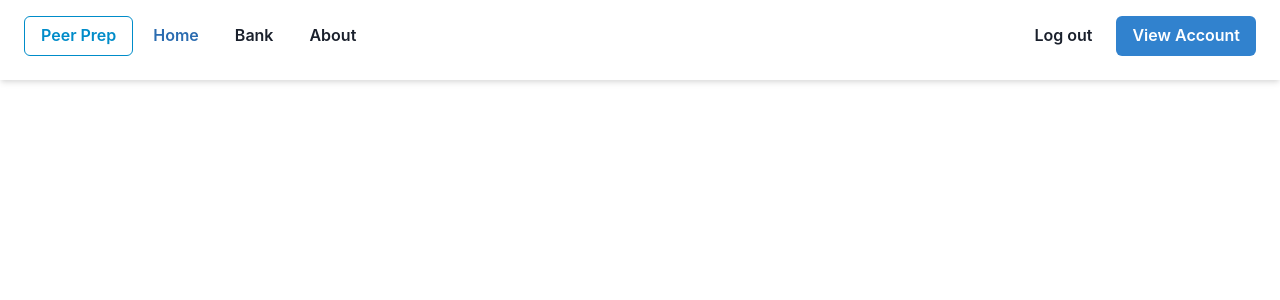
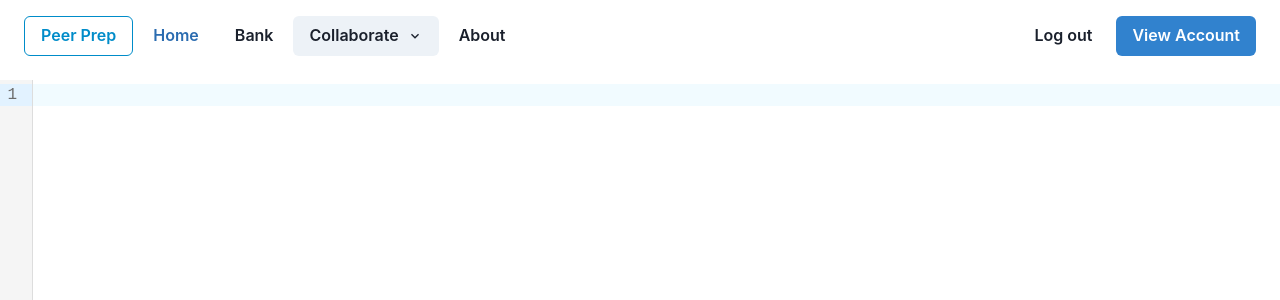
Before and after one commit to CS3219-AY2324S1/ay2324s1-course-assessment-g10, a React (Create React App) app in the folder frontend/: page / in a window 1280 px wide. Shown: the top 300 px of the page. Built offline with nearby package versions, Linux system fonts and the light colour scheme.

Commit message:
Adds collab

```diff
--- a/frontend/src/App.tsx
+++ b/frontend/src/App.tsx
@@ -1,6 +1,11 @@
-import React, { useEffect } from 'react';
-import './App.css';
-import { RouterProvider, createBrowserRouter, Navigate, Outlet } from "react-router-dom";
+import React, { useEffect } from "react";
+import "./App.css";
+import {
+  RouterProvider,
+  createBrowserRouter,
+  Navigate,
+  Outlet,
+} from "react-router-dom";
 import HomePage from "./pages/HomePage/HomePage";
 import { Navbar } from "./components/Navbar/Navbar.component";
 import BankPage from "./pages/BankPage/Bank.page";
@@ -10,20 +15,28 @@ import ViewQuestion, {
 import { Box, Center, Heading } from "@chakra-ui/react";
 import LoginPage from "./pages/LoginPage";
 import ResgistrationPage from "./pages/RegistrationPage";
-import { useSelector } from 'react-redux';
-import { clearUser, selectIsAdmin, selectIsAuthenticated, setUser } from './reducers/authSlice'
-import { useDispatch } from 'react-redux';
-import { getSessionUser } from './api/auth';
-import { useToast } from '@chakra-ui/toast';
+import { useSelector } from "react-redux";
+import {
+  clearUser,
+  selectIsAdmin,
+  selectIsAuthenticated,
+  setUser,
+} from "./reducers/authSlice";
+import { useDispatch } from "react-redux";
+import { getSessionUser } from "./api/auth";
+import { useToast } from "@chakra-ui/toast";
 import CreateQuestion from "./pages/CreateQuestionPage/CreateQuestion.page";
 import EditQuestion from "./pages/EditQuestionPage/EditQuestion.page";
+import { MatchmakeProvider } from "./contexts/matchmake.context";
 
 const NavbarWrapper = () => (
   <div>
-    <Navbar />
-    <Box width="100%" height="90vh">
-      <Outlet />
-    </Box>
+    <MatchmakeProvider>
+      <Navbar />
+      <Box width="100%" height="90vh">
+        <Outlet />
+      </Box>
+    </MatchmakeProvider>
   </div>
 );
 
@@ -43,20 +56,18 @@ const loggedInRoutes = [
   { path: "/", Component: HomePage },
   { path: "/bank", Component: BankPage },
   { path: "/view/:_id", Component: ViewQuestion, loader: qnLoader },
-  { path: "*", element: (<Navigate to="/" />) } //redirect all other routes to /
+  { path: "/collab", Component: ViewQuestion },
+  { path: "*", element: <Navigate to="/" /> }, //redirect all other routes to /
 ];
-
 
 const adminOnlyRoutes = [
   { path: "/create", Component: CreateQuestion },
   { path: "/edit/:_id", Component: EditQuestion, loader: qnLoader },
-]
-
+];
 
 let firstLoad = true;
 
 function App() {
-
   const isAuthenticated = useSelector(selectIsAuthenticated);
   const isAdmin = useSelector(selectIsAdmin);
   const dispatch = useDispatch();
@@ -68,19 +79,19 @@ function App() {
 
   useEffect(() => {
     console.log(`first load: ${firstLoad}`);
-    console.log(process.env.REACT_APP_ENV_TYPE)
-    if (process.env.REACT_APP_ENV_TYPE === 'prod') {
-      console.log('running in prod')
+    console.log(process.env.REACT_APP_ENV_TYPE);
+    if (process.env.REACT_APP_ENV_TYPE === "prod") {
+      console.log("running in prod");
     }
 
-    if (firstLoad && process.env.REACT_APP_ENV_TYPE === 'prod') {
+    if (firstLoad && process.env.REACT_APP_ENV_TYPE === "prod") {
       firstLoad = false;
       getSessionUser()
         .then((fetchedUser) => {
-          console.log(fetchedUser)
+          console.log(fetchedUser);
 
           if (!fetchedUser) {
-            console.log('no user fetched!');
+            console.log("no user fetched!");
             dispatch(clearUser()); //clear authSlice user if somehow still exists
           } else {
             dispatch(setUser(fetchedUser));
@@ -88,8 +99,8 @@ function App() {
         })
         .catch((err) => {
           toast({
-            description: 'Please login again',
-            status: 'warning',
+            description: "Please login again",
+            status: "warning",
             isClosable: true,
           });
 
@@ -98,23 +109,21 @@ function App() {
     }
   });
 
-  console.log(isAuthenticated)
+  console.log(isAuthenticated);
 
   const router = createBrowserRouter([
     {
       Component: NavbarWrapper,
-      children: isAuthenticated && isAdmin ? adminOnlyRoutes : []
+      children: isAuthenticated && isAdmin ? adminOnlyRoutes : [],
     },
     {
       Component: NavbarWrapper,
-      children: isAuthenticated ? loggedInRoutes : publicRoutes
+      children: isAuthenticated ? loggedInRoutes : publicRoutes,
     },
     { path: "*", Component: PageNotFound },
   ]);
 
-  return (
-    <RouterProvider router={router} />
-  );
+  return <RouterProvider router={router} />;
 }
 
 export default App;
--- /dev/null
+++ b/frontend/src/components/CollabEditor/CollabEditor.component.tsx
@@ -0,0 +1,52 @@
+import { useEffect } from "react";
+import { useMatchmake } from "../../contexts/matchmake.context";
+import { Navigate, useNavigate } from "react-router-dom";
+
+import * as Y from "yjs";
+import { yCollab } from "y-codemirror.next";
+import { WebrtcProvider } from "y-webrtc";
+import { Buffer } from "buffer";
+import CodeMirror from "@uiw/react-codemirror";
+
+const userColor = { color: "#30bced", light: "#30bced33" };
+
+interface CollabEditorProps {
+  isCollab?: boolean;
+  defaultValue?: string;
+}
+
+const CollabEditor = (props: CollabEditorProps) => {
+  const extensions = [];
+  const { matchedRoom } = useMatchmake();
+  if (!props.isCollab) {
+    if (!matchedRoom) return <Navigate to="/" />;
+
+    const room = Buffer.from(matchedRoom.host).toString("base64");
+
+    const ydoc = new Y.Doc();
+    const provider = new WebrtcProvider(room, ydoc);
+    const ytext = ydoc.getText();
+
+    const undoManager = new Y.UndoManager(ytext);
+
+    provider.awareness.setLocalStateField("user", {
+      name: "Anonymous " + Math.floor(Math.random() * 100),
+      color: userColor.color,
+      colorLight: userColor.light,
+    });
+
+    extensions.push(yCollab(ytext, provider.awareness, { undoManager }));
+  }
+
+  return (
+    <CodeMirror
+      value={props.defaultValue ?? ""}
+      basicSetup={true}
+      extensions={extensions}
+      width="100%"
+      height="70vh"
+    ></CodeMirror>
+  );
+};
+
+export default CollabEditor;
--- /dev/null
+++ b/frontend/src/components/MatchMakeBtn/MatchMakeBtn.component.tsx
@@ -0,0 +1,38 @@
+import { ChevronDownIcon } from "@chakra-ui/icons";
+import { Button, Menu, MenuButton, MenuItem, MenuList } from "@chakra-ui/react";
+import { useMatchmake } from "../../contexts/matchmake.context";
+
+const diffRange = [
+  [0, 2.9],
+  [3, 5.9],
+  [6, 7.9],
+  [8, 9.9],
+];
+
+const MatchMakeBtn = () => {
+  const { findMatch } = useMatchmake();
+
+  return (
+    <Menu>
+      <MenuButton as={Button} rightIcon={<ChevronDownIcon />}>
+        Collaborate
+      </MenuButton>
+      <MenuList>
+        <MenuItem onClick={() => findMatch(diffRange[0][0], diffRange[0][1])}>
+          Basic
+        </MenuItem>
+        <MenuItem onClick={() => findMatch(diffRange[1][0], diffRange[1][1])}>
+          Simple
+        </MenuItem>
+        <MenuItem onClick={() => findMatch(diffRange[2][0], diffRange[2][1])}>
+          Medium
+        </MenuItem>
+        <MenuItem onClick={() => findMatch(diffRange[3][0], diffRange[3][1])}>
+          Hard
+        </MenuItem>
+      </MenuList>
+    </Menu>
+  );
+};
+
+export default MatchMakeBtn;
--- a/frontend/src/components/Navbar/Navbar.component.tsx
+++ b/frontend/src/components/Navbar/Navbar.component.tsx
@@ -1,12 +1,17 @@
 import React from "react";
-import { Flex, Button, HStack, chakra } from "@chakra-ui/react";
+import {
+  Flex,
+  Button,
+  HStack,
+  chakra,
+} from "@chakra-ui/react";
 import { Link } from "react-router-dom";
 import { useSelector } from "react-redux";
 import { selectIsAdmin, selectIsAuthenticated } from "../../reducers/authSlice";
 import LogoutButton from "../auth/LogoutButton";
+import MatchMakeBtn from "../MatchMakeBtn/MatchMakeBtn.component";
 
 export const Navbar = () => {
-
   const isAuthenticated = useSelector(selectIsAuthenticated);
   const isAdmin = useSelector(selectIsAdmin);
 
@@ -30,13 +35,15 @@ export const Navbar = () => {
             <Button variant="ghost">Bank</Button>
           </Link>
 
-          { isAdmin ? (
+          {isAdmin ? (
             <Link to="/create">
               <Button variant="ghost">Create</Button>
             </Link>
-          ) :
-          <></>
-          }
+          ) : (
+            <></>
+          )}
+
+          <MatchMakeBtn />
 
           <Link to="/about">
             <Button variant="ghost">About</Button>
@@ -52,7 +59,7 @@ export const Navbar = () => {
           ) : (
             <>
               <Link to="/login">
-                <Button variant="ghost" >Log in</Button>
+                <Button variant="ghost">Log in</Button>
               </Link>
               <Link to="/register">
                 <Button>Sign up</Button>
--- /dev/null
+++ b/frontend/src/contexts/matchmake.context.tsx
@@ -0,0 +1,121 @@
+import { io, Socket } from "socket.io-client";
+import React, {
+  createContext,
+  useContext,
+  useEffect,
+  useMemo,
+  useState,
+} from "react";
+import { selectUser } from "../reducers/authSlice";
+import { useSelector } from "react-redux";
+import { useNavigate } from "react-router-dom";
+import { useToast } from "@chakra-ui/react";
+
+interface RoomDetail {
+  partner: string;
+  host: string;
+  qn: string;
+}
+
+interface MatchmakeContextInterface {
+  findMatch: (diffStart: number, diffEnd: number) => void;
+  cancelMatch: () => void;
+  isMatching: boolean;
+  matchedRoom?: RoomDetail;
+}
+
+const MatchmakeContext = createContext<MatchmakeContextInterface>({
+  findMatch: () => {},
+  cancelMatch: () => {},
+  isMatching: false,
+});
+
+export const MatchmakeProvider = ({
+  children,
+}: {
+  children: React.ReactNode;
+}) => {
+  const navigate = useNavigate();
+  const user = useSelector(selectUser);
+  const [isMatching, setIsMatching] = useState(false);
+  const [matchedRoom, setMatchedRoom] = useState<RoomDetail>();
+  const [socket, setSocket] = useState<Socket>();
+
+  const toast = useToast();
+
+  useEffect(() => {
+    const socket = io("ws://localhost:8082", {
+      autoConnect: false,
+    });
+    setSocket(socket);
+
+    socket.on("matchFound", (roomDetail: RoomDetail) => {
+      toast({
+        title: "Match found",
+        description: `You have been partnered with ${roomDetail.partner}`,
+        status: "success",
+      });
+      setIsMatching(false);
+      setMatchedRoom(roomDetail);
+      navigate(`/collab`);
+    });
+
+    socket.on("matchLeave", () => {
+      setMatchedRoom(undefined);
+      toast({
+        title: "Match cancelled",
+        description: "The other user has left the match",
+        status: "error",
+      });
+    });
+
+    return () => {
+      socket.off("matchFound");
+      socket.off("matchLeave");
+      socket.disconnect();
+    };
+  }, []);
+
+  const findMatch = (diffStart: number, diffEnd: number) => {
+    if (!socket || !user) return;
+    if (!socket.connected) socket.connect();
+
+    setIsMatching(true);
+    toast({
+      title: "Seeking worthy allies...",
+      status: "loading",
+    });
+    socket.emit("findMatch", {
+      id: user.username,
+      difficultyFrom: diffStart,
+      difficultyTo: diffEnd,
+    });
+  };
+
+  const cancelMatch = () => {
+    if (!socket || !user) return;
+    if (!socket.connected) return;
+
+    setIsMatching(false);
+    socket.emit("cancelMatch", {
+      username: user.username,
+    });
+  };
+
+  const memo = useMemo(() => {
+    return {
+      findMatch,
+      cancelMatch,
+      isMatching,
+      matchedRoom,
+    };
+  }, [socket, user, isMatching, matchedRoom]);
+
+  return (
+    <MatchmakeContext.Provider value={memo}>
+      {children}
+    </MatchmakeContext.Provider>
+  );
+};
+
+export const useMatchmake = () => useContext(MatchmakeContext);
--- a/frontend/src/pages/HomePage/HomePage.tsx
+++ b/frontend/src/pages/HomePage/HomePage.tsx
@@ -1,9 +1,10 @@
 import React from "react";
 import "./HomePage.css";
 import "bootstrap/dist/css/bootstrap.min.css";
+import CollabEditor from "../../components/CollabEditor/CollabEditor.component";
 
 function HomePage() {
-  return <></>;
+  return <CollabEditor isCollab></CollabEditor>;
 }
 
 export default HomePage;
--- a/frontend/src/pages/ViewQuestionPage/ViewQuestion.page.tsx
+++ b/frontend/src/pages/ViewQuestionPage/ViewQuestion.page.tsx
@@ -1,42 +1,91 @@
-import { redirect, LoaderFunction, useLoaderData } from "react-router-dom";
-import { HStack, VStack, Box, Heading, Center } from "@chakra-ui/react";
+import {
+  redirect,
+  LoaderFunction,
+  useLoaderData,
+  Navigate,
+} from "react-router-dom";
+import {
+  HStack,
+  VStack,
+  Box,
+  Heading,
+  Center,
+  useToast,
+} from "@chakra-ui/react";
 import { Question } from "../../models/Question.model";
 import { QnDrawer } from "../../components/QnDrawer/QnDrawer.component";
 
 import "./ViewQuestion.page.css";
-import store from "../../reducers/store";
+import store, { RootState } from "../../reducers/store";
 import { loadQuestions } from "../../data/sampleqn";
-import { fetchQuestion } from "../../api/questions";
+import { fetchAllQuestions, fetchQuestion } from "../../api/questions";
+import { useMatchmake } from "../../contexts/matchmake.context";
+import CollabEditor from "../../components/CollabEditor/CollabEditor.component";
+import { useEffect, useState } from "react";
+import { setQuestions } from "../../reducers/questionsSlice";
+import { useDispatch } from "react-redux";
+import { useSelector } from "react-redux";
 
 export const qnLoader: LoaderFunction<Question> = async ({ params }) => {
   if (!params._id) {
     return redirect("/");
   }
 
-  let qn : Question | undefined;
+  let qn: Question | undefined;
 
-  if (process.env.REACT_APP_ENV_TYPE === 'prod') {
-    qn = await fetchQuestion(params._id)
+  if (process.env.REACT_APP_ENV_TYPE === "prod") {
+    qn = await fetchQuestion(params._id);
   } else {
     await loadQuestions();
     qn = store
-        .getState()
-        .questions.originalQuestions.find((qn) => qn._id.toString() === params._id);
+      .getState()
+      .questions.originalQuestions.find(
+        (qn) => qn._id.toString() === params._id
+      );
   }
-return qn ?? redirect("/");
+  return qn ?? redirect("/");
 };
 
-const ViewQuestion = () => {
-  const qn = useLoaderData() as Question;
+const ViewQuestion = ({ collab = false }: { collab?: boolean }) => {
+  const urlqn = useLoaderData() as Question;
+  const { matchedRoom } = useMatchmake();
+  const dispatch = useDispatch();
+  const toast = useToast();
+
+  useEffect(() => {
+    if (collab) {
+      if (process.env.REACT_APP_ENV_TYPE !== "prod") {
+        loadQuestions();
+      } else {
+        fetchAllQuestions()
+          .then((questions: Question[]) => {
+            dispatch(setQuestions(questions));
+          })
+          .catch((err) => {
+            console.log(err.message);
+            toast({
+              title: "Error",
+              description: err.message,
+              status: "error",
+            });
+          });
+      }
+    }
+  }, []);
+
+  const qn = useSelector((state: RootState) => {
+    if (!collab) return urlqn;
+    return state.questions.originalQuestions.find(
+      (q) => matchedRoom?.qn === q._id.toString()
+    );
+  });
 
   return (
     <>
-      <QnDrawer question={qn} size="xl" />
+      {qn ? <QnDrawer question={qn} size="xl" /> : <></>}
       <HStack className="fit-parent">
-        <Box backgroundColor="blue.300" className="fit-parent">
-          <Center>
-            <Heading>editor</Heading>
-          </Center>
+        <Box backgroundColor="red.100" className="fit-parent">
+          <CollabEditor isCollab={collab}></CollabEditor>
         </Box>
         <VStack h="100%" w="30%">
           <Box backgroundColor="blue.300" className="fit-parent">
```
Also changed, not shown: frontend/package.json (+8 -3 lines), 1 other file (tests, documents, lock files or other folders).
